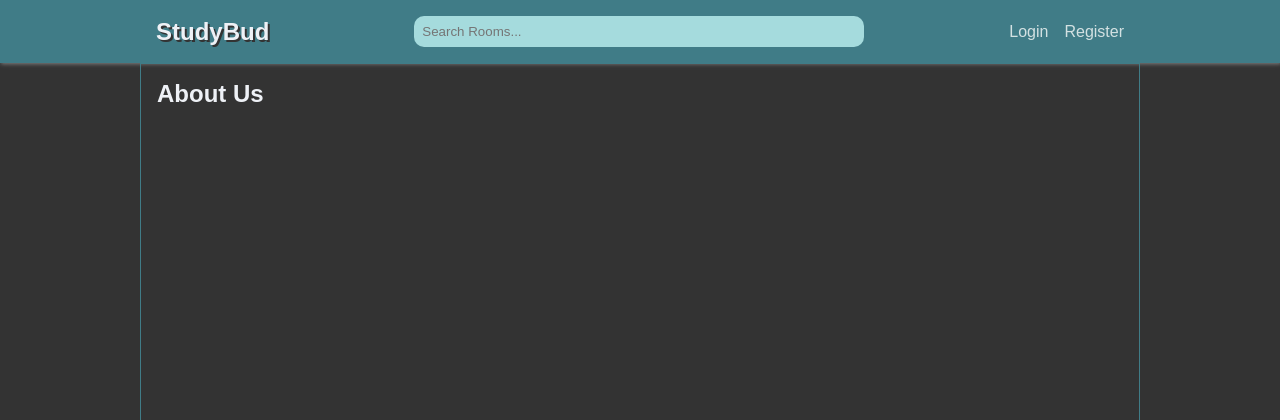
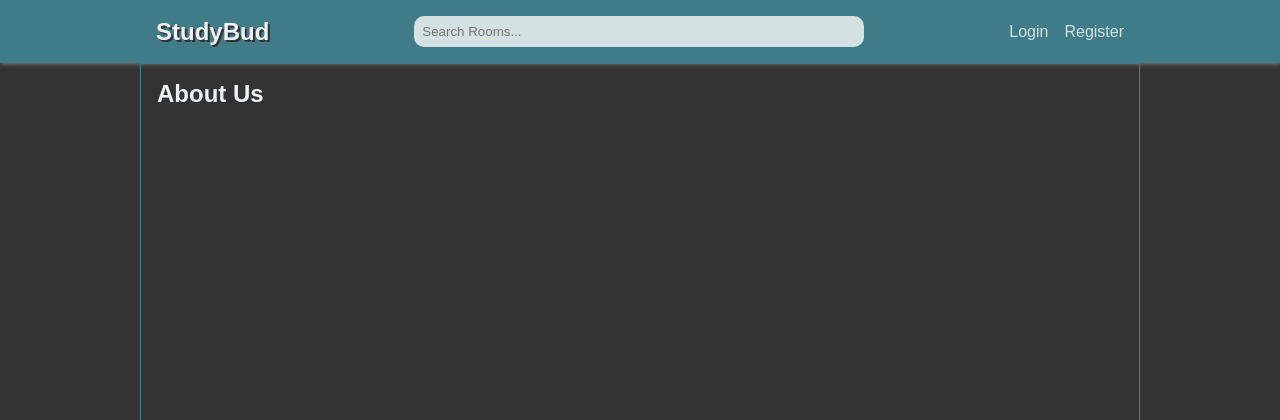
Before and after one commit to vulpes231/git-studybud-project, a Django app: page /about/ in a window 1280 px wide. Shown: the top 420 px of the page. Run offline with Django 4.2, Linux system fonts and the light colour scheme.

Commit message:
changed search bar color

```diff
--- a/static/css/style.css
+++ b/static/css/style.css
@@ -123,7 +123,7 @@ header .header__container {
     padding: var(--ALTPADDING);
     width: 130px;
     border-radius: var(--BR);
-    background-color: var(--ALTBGCOLOR);
+    background-color: var(--TBGCOLOR);
     border: none;
     color: var(--NEWBGCOLOR);
     outline: none;
```
